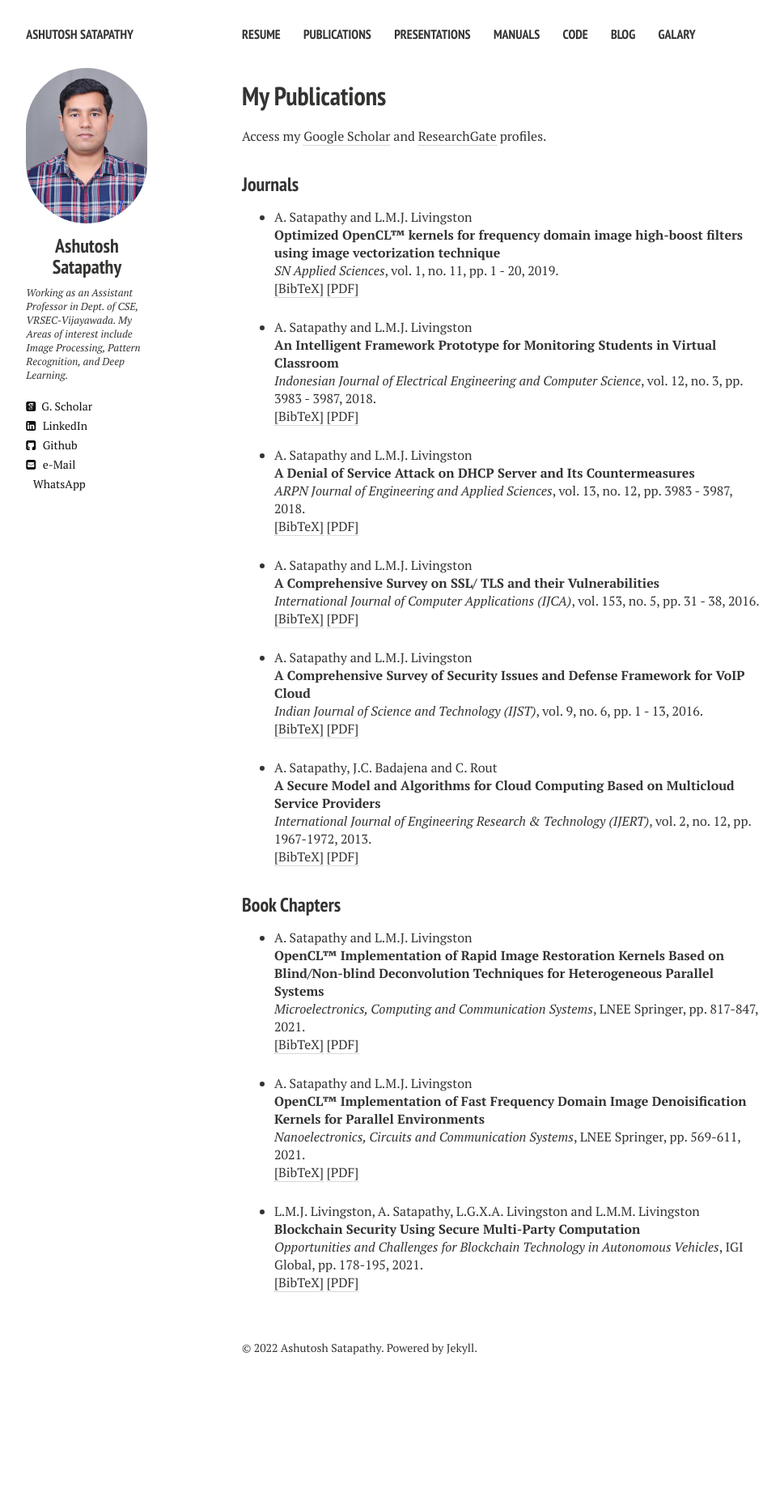
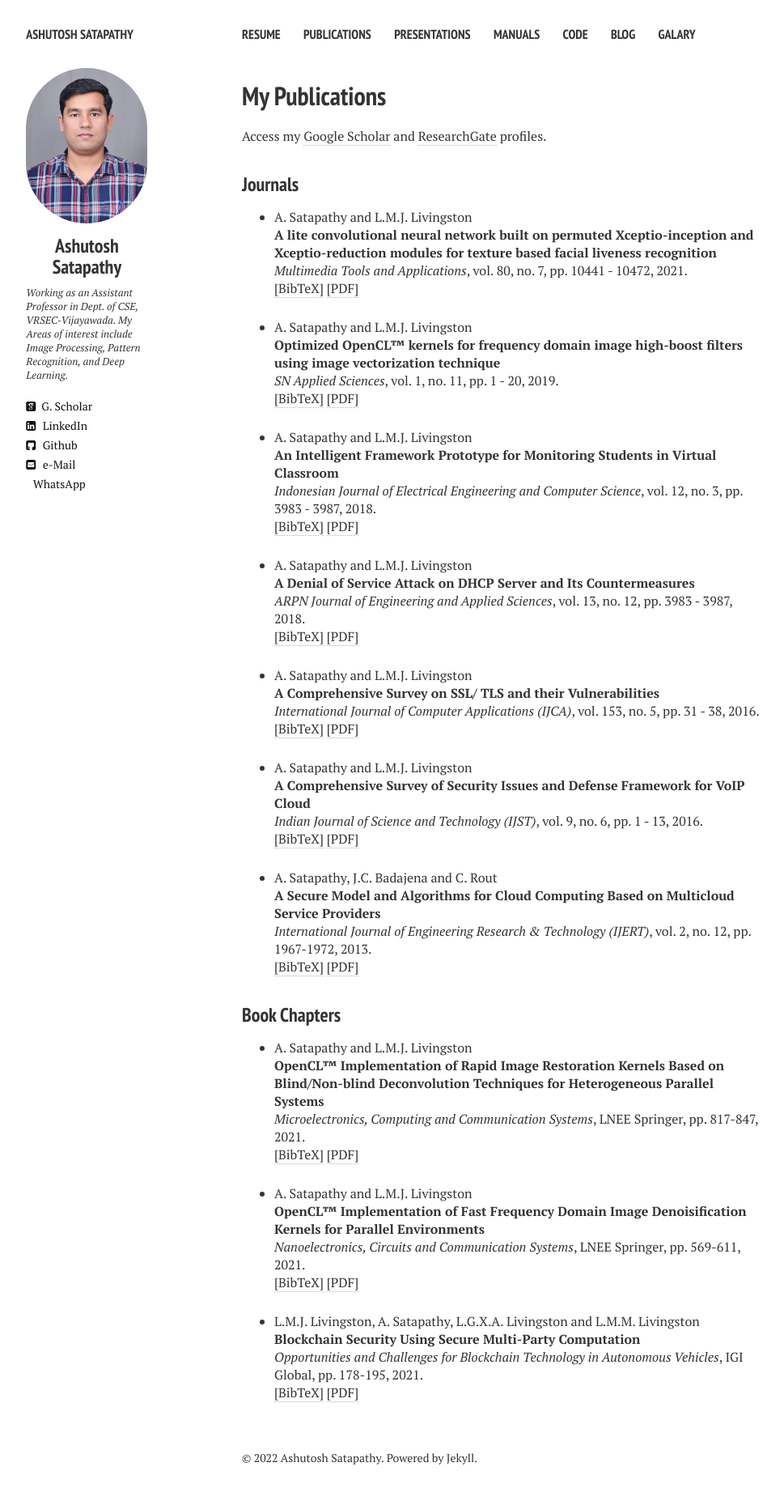
Before and after one commit to ashutoshsatapathy1990/ashutoshsatapathy1990.github.io, a Jekyll site: the page built from publications.md, in a window 1280 px wide. Shown: the whole page at 81% size, without its empty margins (21-990 px from the left). Built offline with Jekyll 4.4.1, drawn with Linux system fonts in a browser that asks for light colours; nearby versions of some CDN libraries; before the commit the page ends 1723 px from its top, so only the background shows below that.

Commit message:
Update publications.html

```diff
--- a/_layouts/publications.html
+++ b/_layouts/publications.html
@@ -84,6 +84,34 @@ div.bibtex pre { font-size: 75%; overflow: auto;  width: 100%; padding: 0em 0em;
 
 <h3 style="margin-bottom:0px;padding-top:10px;">Journals</h3>
 <ul class="biblist">
+
+<!-- Item: ashutosh2021a -->
+<li ><p>
+A. Satapathy and L.M.J. Livingston<br><b>A lite convolutional neural network built on permuted Xceptio-inception and Xceptio-reduction modules for texture based facial liveness recognition</b><br>
+<i>Multimedia Tools and Applications</i>,
+vol. 80,
+no. 7,
+pp. 10441 - 10472,
+2021.
+<br />
+<a href="javascript:toggleBibtex('ashutosh2021a')">[BibTeX]</a>
+<a href="https://www.dropbox.com/s/nrtglhxmdoyy0s8/DHCP-countermeasures.pdf?dl=0" target="_blank">[PDF]</a>
+</p>
+<div id="bib_ashutosh2021a" class="bibtex noshow">
+<pre>
+@article{satapathy2021lite,
+  title={A lite convolutional neural network built on permuted Xceptio-inception and Xceptio-reduction modules for texture based facial liveness recognition},
+  author={Satapathy, Ashutosh and Livingston, LM},
+  journal={Multimedia Tools and Applications},
+  volume={80},
+  number={7},
+  pages={10441--10472},
+  year={2021},
+  publisher={Springer}
+}
+</pre>
+</div>
+</li>
 
 <!-- Item: ashutosh2019a -->
 <li ><p>
```
